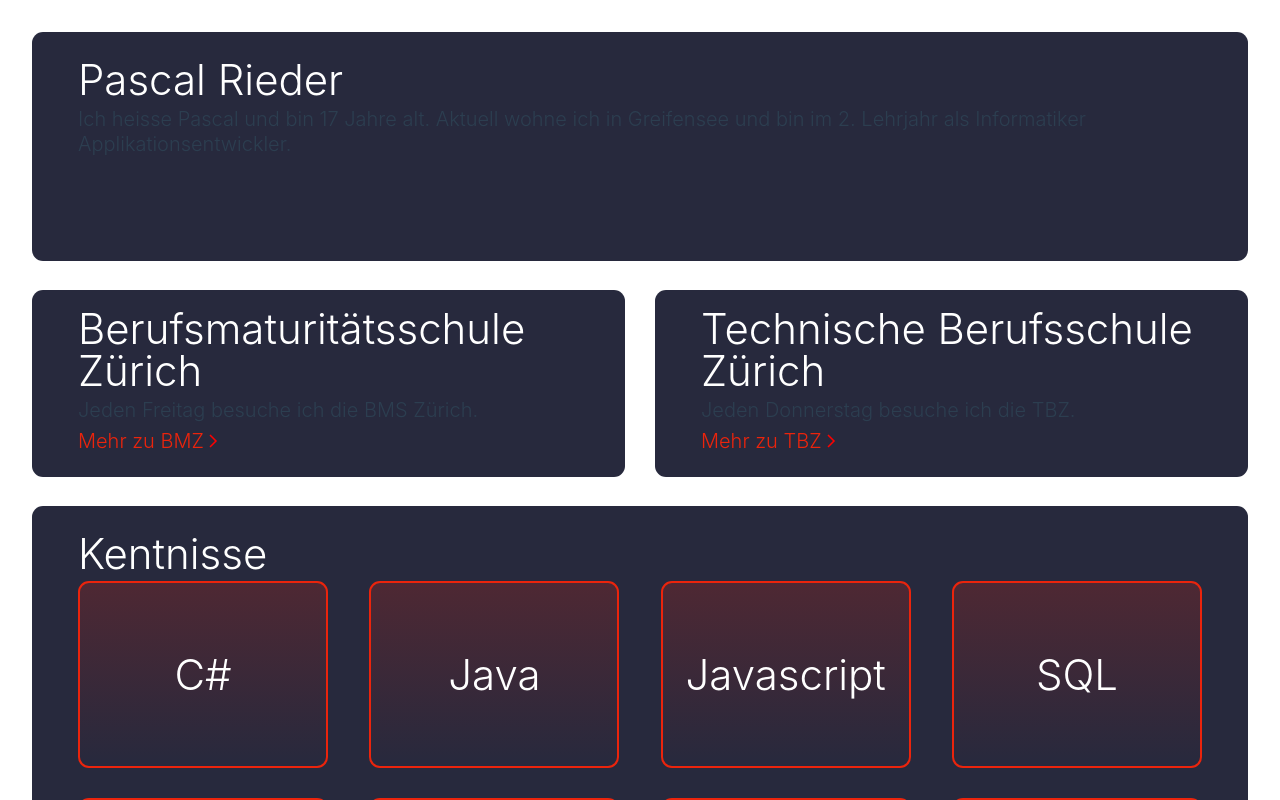
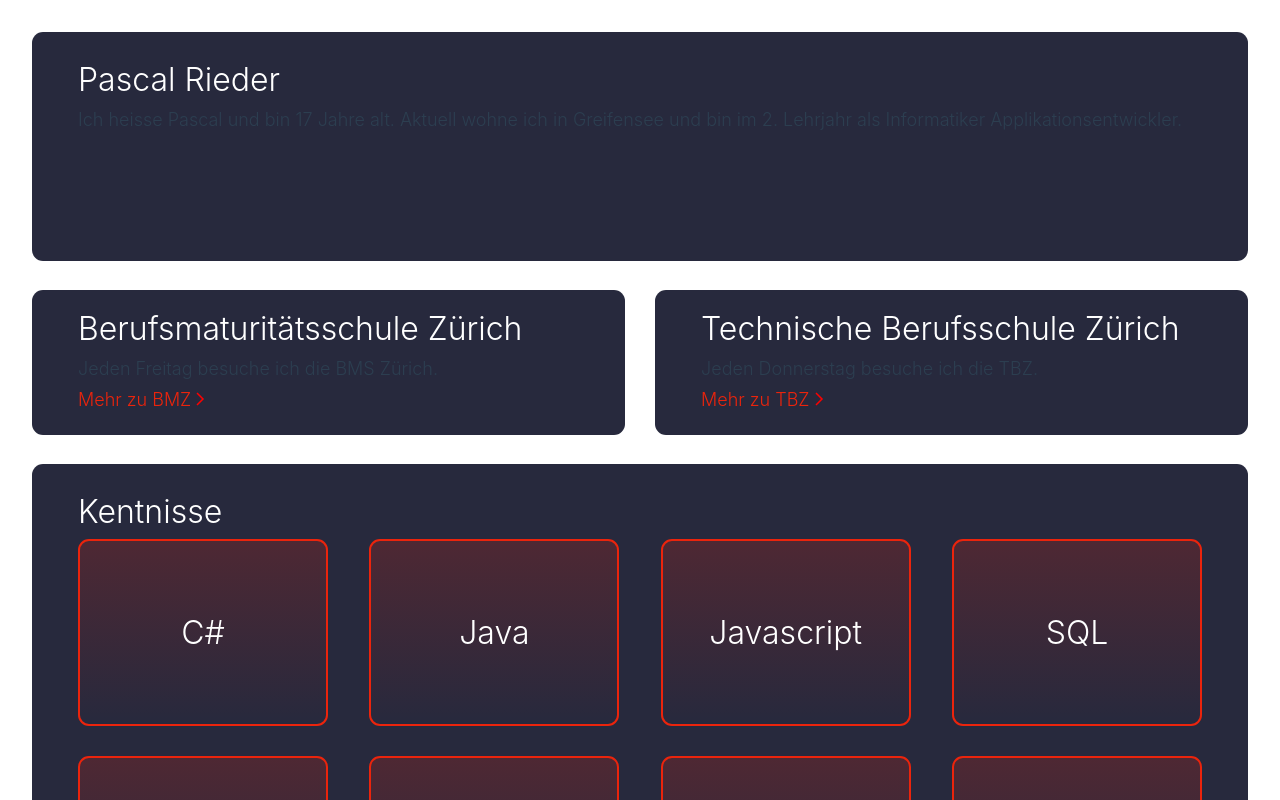
Before and after one commit to Pascal1414/Personal-Website, a Vue app: page / in a window 1280 px wide. Shown: the top 800 px of the page. Built offline with nearby package versions, Linux system fonts and the light colour scheme.

Commit message:
Update main.css

```diff
--- a/src/assets/main.css
+++ b/src/assets/main.css
@@ -11,7 +11,7 @@ h1 {
     font-style: normal;
     font-weight: 350;
     line-height: 42px;
-  font-size: 42px;
+    font-size: xx-large;
     color: #ffffff;
 }
 
@@ -20,14 +20,14 @@ p {
     font-style: normal;
     font-weight: 300;
     line-height: 25px;
-  font-size: 20px;
+    font-size: larger;
 }
 
 a {
     font-family: 'Inter';
     font-style: normal;
     font-weight: 300;
-  font-size: 20px;
+    font-size: larger;
     line-height: 17px;
     display: flex;
     align-items: center;
```
Lines whose indentation alone changed are shown as unchanged.
